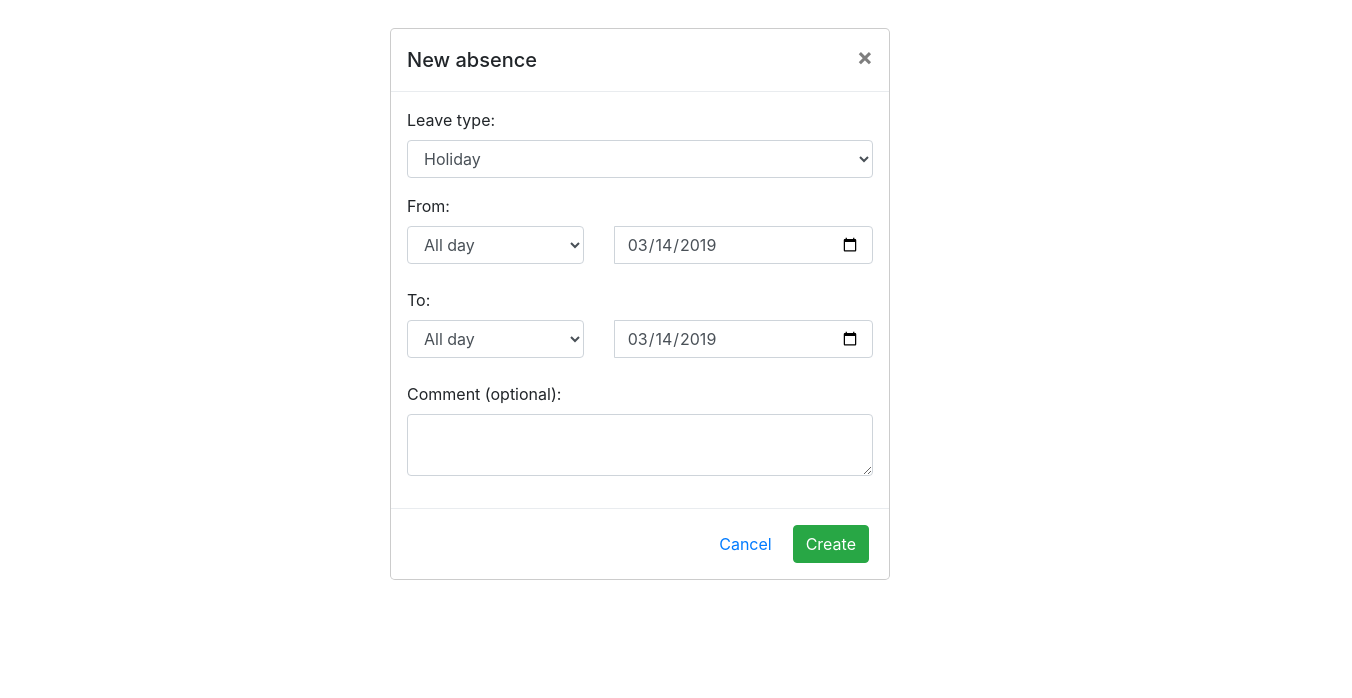
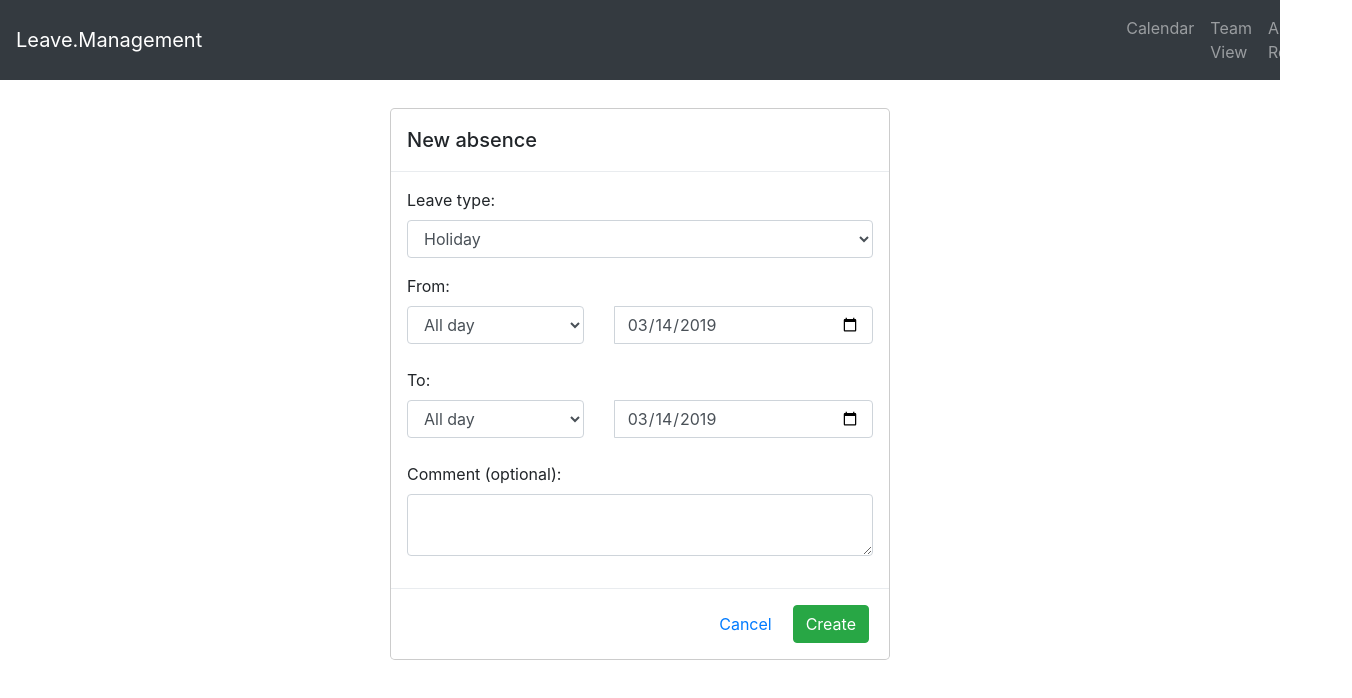
Before and after one commit to OLORUNTOBI-LEVELUP/server, a React (Create React App) app: page /abscencerequest in a window 1280 px wide. Shown: the top 698 px of the page, 1352 px wide, since content can reach past the window. Built offline with nearby package versions, Linux system fonts and the light colour scheme.

Commit message:
added dashboard to abscence request from

```diff
--- a/src/comonents/abscencerequest.jsx
+++ b/src/comonents/abscencerequest.jsx
@@ -1,16 +1,28 @@
 import React from "react";
 import "./abscencerequest.css";
+import { Nav, Navbar } from "react-bootstrap";
 
 
 export default class Abscencerequest extends React.Component {
     render(){
         return (
-            <div class="modal-dialog">
+            <div>
+                  <Navbar bg="dark" variant="dark">
+                <Navbar.Brand href="/">Leave.Management</Navbar.Brand>
+                <Nav className="mr-auto mr-auto1">
+                <Nav.Link href="#home">Calendar</Nav.Link>
+                <Nav.Link href="#features">Team View</Nav.Link>
+                <Nav.Link href="/abscencerequest">Abscence Request</Nav.Link>
+                </Nav>
+
+               </Navbar>
+    <div class="modal-dialog">
+
     <div class="modal-content">
     <form method="POST" action="/calendar/bookleave/">
       <div class="modal-header">
       <h5 class="modal-title" id="exampleModalLabel">New absence</h5>
-        <button type="button" class="close" data-dismiss="modal" aria-label="Close"><span aria-hidden="true">×</span></button>
+        {/*<button type="button" class="close" data-dismiss="modal" aria-label="Close"><span aria-hidden="true">×</span></button>*/}
 
       </div>
       <div class="modal-body">
@@ -79,6 +91,7 @@ export default class Abscencerequest extends React.Component {
     </form>
     </div>
   </div>
+  </div>
 
         );
     }
--- a/src/comonents/dashboard.css
+++ b/src/comonents/dashboard.css
@@ -15,7 +15,7 @@ table {
   }
 
   .month {
-    padding: 30px 25px;
+    padding: 30px 0px;
     height: 10px;
     width: 100%;
     background: grey;
```
